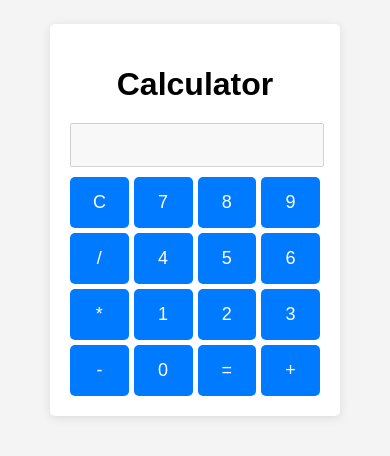
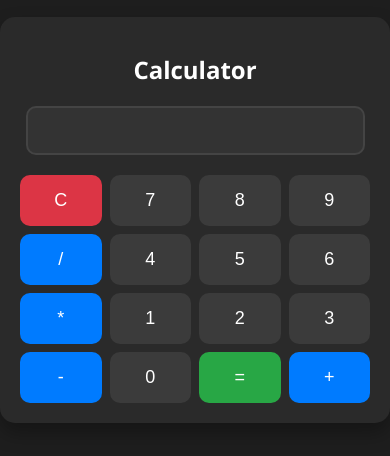
Before and after one commit to bohonjar/Calculator, a plain HTML site: page index.html in a window 390 px wide. Shown: the part 202-658 px from the top of the page. Drawn offline with Linux system fonts and the light colour scheme.

Commit message:
Added dark theme and improved UI for calculator; Enhanced responsiveness with mobile media query
- Implemented dark theme with modern button styles and input field design.
- Added hover and active button effects for better interactivity.
- Styled operator, equals, and clear buttons with distinct colors.
- Included mobile-friendly media query for screens up to 480px width.
- Adjusted layout, font sizes, and button padding for smaller screens.

```diff
--- a/index.html
+++ b/index.html
@@ -1,39 +1,42 @@
 <!DOCTYPE html>
 <html lang="en">
+
 <head>
     <meta charset="UTF-8">
     <meta name="viewport" content="width=device-width, initial-scale=1.0">
     <title>Calculator</title>
     <link rel="stylesheet" href="style.css">
 </head>
+
 <body>
     <div class="container">
         <h1>Calculator</h1>
         <input type="text" id="display" disabled />
 
         <div class="buttons">
-            <button onclick="clearDisplay()">C</button>
+            <button class="clear" onclick="clearDisplay()">C</button>
             <button onclick="appendToDisplay('7')">7</button>
             <button onclick="appendToDisplay('8')">8</button>
             <button onclick="appendToDisplay('9')">9</button>
-            <button onclick="appendToDisplay('/')">/</button>
+            <button class="operator" onclick="appendToDisplay('/')">/</button>
 
             <button onclick="appendToDisplay('4')">4</button>
             <button onclick="appendToDisplay('5')">5</button>
             <button onclick="appendToDisplay('6')">6</button>
-            <button onclick="appendToDisplay('*')">*</button>
+            <button class="operator" onclick="appendToDisplay('*')">*</button>
 
             <button onclick="appendToDisplay('1')">1</button>
             <button onclick="appendToDisplay('2')">2</button>
             <button onclick="appendToDisplay('3')">3</button>
-            <button onclick="appendToDisplay('-')">-</button>
+            <button class="operator" onclick="appendToDisplay('-')">-</button>
 
             <button onclick="appendToDisplay('0')">0</button>
-            <button onclick="calculateResult()">=</button>
-            <button onclick="appendToDisplay('+')">+</button>
+            <button class="equals" onclick="calculateResult()">=</button>
+            <button class="operator" onclick="appendToDisplay('+')">+</button>
         </div>
     </div>
 
     <script src="script.js"></script>
 </body>
+
 </html>
--- a/style.css
+++ b/style.css
@@ -1,51 +1,125 @@
+/* Global Styles */
 body {
-    font-family: Arial, sans-serif;
-    background-color: #f4f4f4;
+    font-family: 'Segoe UI', Tahoma, Geneva, Verdana, sans-serif;
+    background-color: #1e1e1e;
     display: flex;
     justify-content: center;
     align-items: center;
     height: 100vh;
     margin: 0;
+    color: #fff;
 }
 
 .container {
-    background: white;
-    padding: 20px;
-    border-radius: 5px;
-    box-shadow: 0 2px 10px rgba(0, 0, 0, 0.1);
-    width: 250px;
+    background: #2a2a2a;
+    padding: 30px;
+    border-radius: 15px;
+    box-shadow: 0 10px 20px rgba(0, 0, 0, 0.3);
+    width: 280px;
+    text-align: center;
 }
 
 h1 {
     margin-bottom: 20px;
-    text-align: center;
+    font-size: 30px;
+    color: #fff;
 }
 
 input {
-    width: 100%;
-    height: 40px;
-    padding: 0px;
-    margin-bottom: 10px;
-    font-size: 24px;
+    width: 90%;
+    height: 50px;
+    padding: 0 10px;
+    margin-bottom: 20px;
+    font-size: 32px;
     text-align: right;
+    background-color: #333;
+    border: 2px solid #444;
+    border-radius: 10px;
+    color: #fff;
+    outline: none;
+}
+
+input:focus {
+    border-color: #007BFF;
 }
 
 .buttons {
     display: grid;
     grid-template-columns: repeat(4, 1fr);
-    gap: 5px;
+    gap: 10px;
 }
 
 button {
-    padding: 15px;
-    background-color: #007BFF;
-    color: white;
+    padding: 20px;
+    background-color: #3b3b3b;
+    color: #fff;
     border: none;
-    border-radius: 5px;
+    border-radius: 10px;
     cursor: pointer;
-    font-size: 18px;
+    font-size: 20px;
+    transition: background-color 0.3s, transform 0.1s;
 }
 
 button:hover {
+    background-color: #555;
+    transform: scale(1.05);
+}
+
+button:active {
+    transform: scale(1);
+}
+
+button:focus {
+    outline: none;
+}
+
+button.operator {
+    background-color: #007BFF;
+}
+
+button.operator:hover {
     background-color: #0056b3;
 }
+
+button.equals {
+    background-color: #28a745;
+}
+
+button.equals:hover {
+    background-color: #218838;
+}
+
+button.clear {
+    background-color: #dc3545;
+}
+
+button.clear:hover {
+    background-color: #c82333;
+}
+
+/* Media Query for Mobile Devices */
+@media (max-width: 480px) {
+    .container {
+        width: 90%;
+        padding: 20px;
+    }
+
+    h1 {
+        font-size: 24px;
+    }
+
+    input {
+        font-size: 28px;
+        height: 45px;
+    }
+
+    button {
+        font-size: 18px;
+        padding: 15px;
+    }
+
+    .buttons {
+        grid-template-columns: repeat(4, 1fr);
+        gap: 8px;
+    }
+}
```
